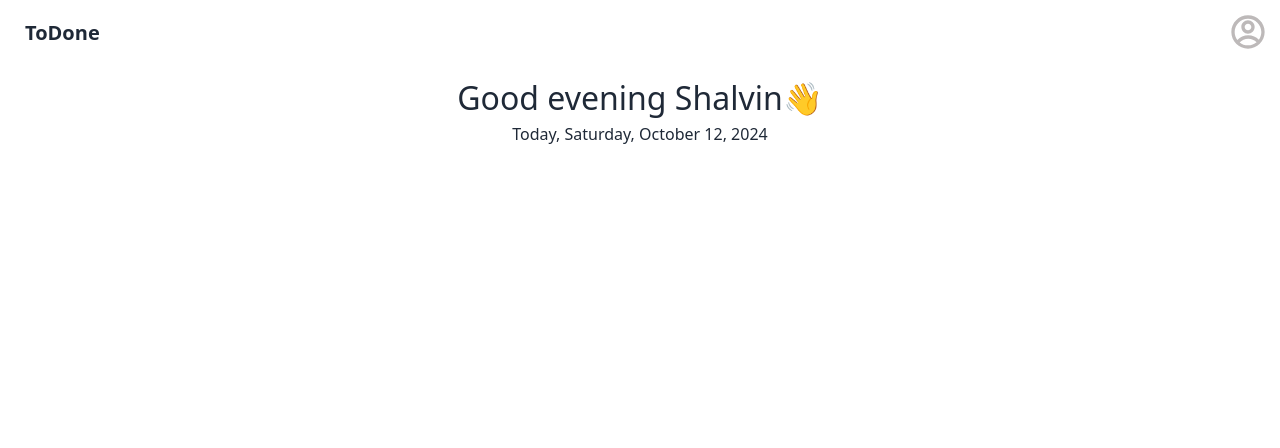
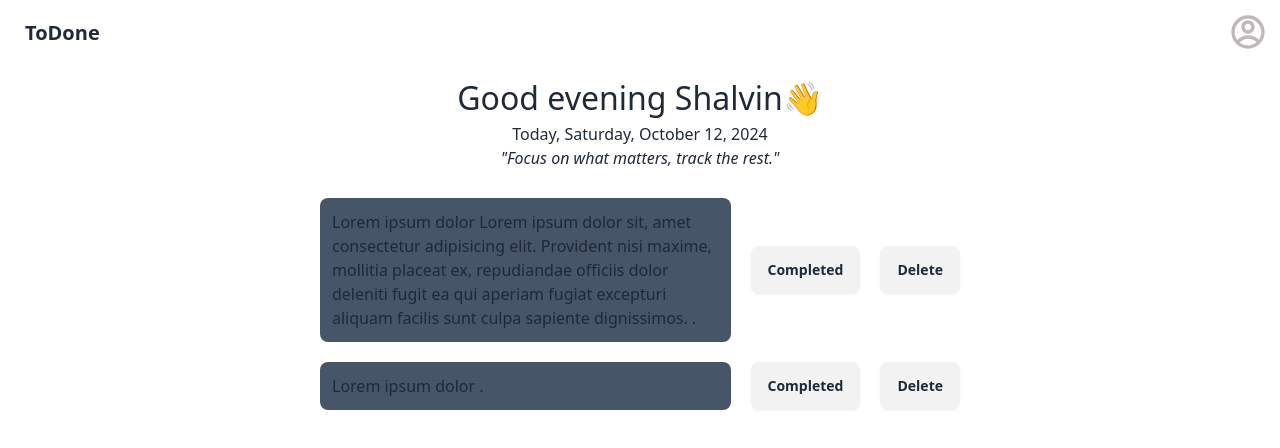
Before and after one commit to ShalvinShaji/ToDone, a React (Vite) app in the folder TodoneUI/: page / in a window 1280 px wide. Shown: the top 448 px of the page. Built offline with nearby package versions, Linux system fonts and the light colour scheme.

Commit message:
task display section- completed

```diff
--- a/TodoneUI/src/App.jsx
+++ b/TodoneUI/src/App.jsx
@@ -1,12 +1,14 @@
 import "./App.css";
 import Herowish from "./components/Herowish";
 import Navbar from "./components/Navbar";
+import Taskbox from "./components/Taskbox";
 
 function App() {
   return (
     <>
       <Navbar />
       <Herowish />
+      <Taskbox />
     </>
   );
 }
--- a/TodoneUI/src/components/Herowish.jsx
+++ b/TodoneUI/src/components/Herowish.jsx
@@ -29,6 +29,7 @@ const Herowish = () => {
         {greeting} Shalvin<span className="hero-wave">👋</span>
       </h1>
       <h3>Today, {date}</h3>
+      <i>"Focus on what matters, track the rest."</i>
     </div>
   );
 };
--- /dev/null
+++ b/TodoneUI/src/components/Taskbox.css
@@ -0,0 +1,8 @@
+.task_heading {
+  font-size: 2rem;
+}
+
+/* .task_item {
+  min-width: 700px;
+  max-width: 700px;
+} */
--- /dev/null
+++ b/TodoneUI/src/components/Taskbox.jsx
@@ -0,0 +1,36 @@
+import React from "react";
+import "./Taskbox.css";
+
+const Taskbox = () => {
+  return (
+    <div className="flex flex-col items-center justify-center">
+      <div className="task_box  lg:w-1/2 lg:flex justify-between items-center mt-5 ">
+        <div className="w-full sm:max-w-md md:max-w-lg lg:max-w-xl xl:max-w-2xl">
+          <p className=" text-balance bg-slate-600 p-3 rounded-lg">
+            Lorem ipsum dolor Lorem ipsum dolor sit, amet consectetur
+            adipisicing elit. Provident nisi maxime, mollitia placeat ex,
+            repudiandae officiis dolor deleniti fugit ea qui aperiam fugiat
+            excepturi aliquam facilis sunt culpa sapiente dignissimos. .
+          </p>
+        </div>
+        <div className="flex items-center justify-center mt-3 lg:mt-0">
+          <button className="btn me-5 lg:me-0 lg:ms-5  ">Completed</button>
+          <button className="btn lg:ms-5">Delete</button>
+        </div>
+      </div>
+      <div className="task_box  lg:w-1/2 lg:flex justify-between items-center mt-5 ">
+        <div className="w-full sm:max-w-md md:max-w-lg lg:max-w-xl xl:max-w-2xl">
+          <p className=" text-balance bg-slate-600 p-3 rounded-lg">
+            Lorem ipsum dolor .
+          </p>
+        </div>
+        <div className="flex items-center justify-center mt-3 lg:mt-0">
+          <button className="btn me-5 lg:me-0 lg:ms-5  ">Completed</button>
+          <button className="btn lg:ms-5">Delete</button>
+        </div>
+      </div>
+    </div>
+  );
+};
+
+export default Taskbox;
```
